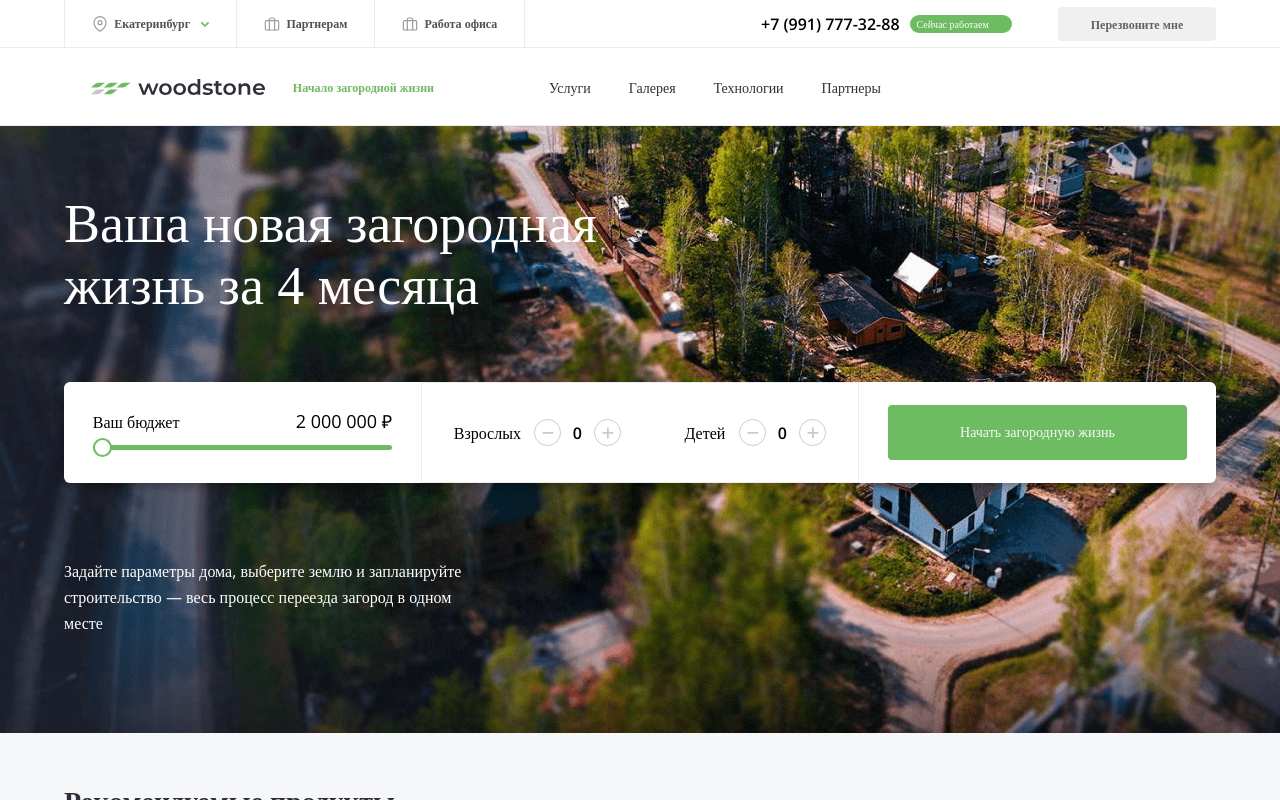
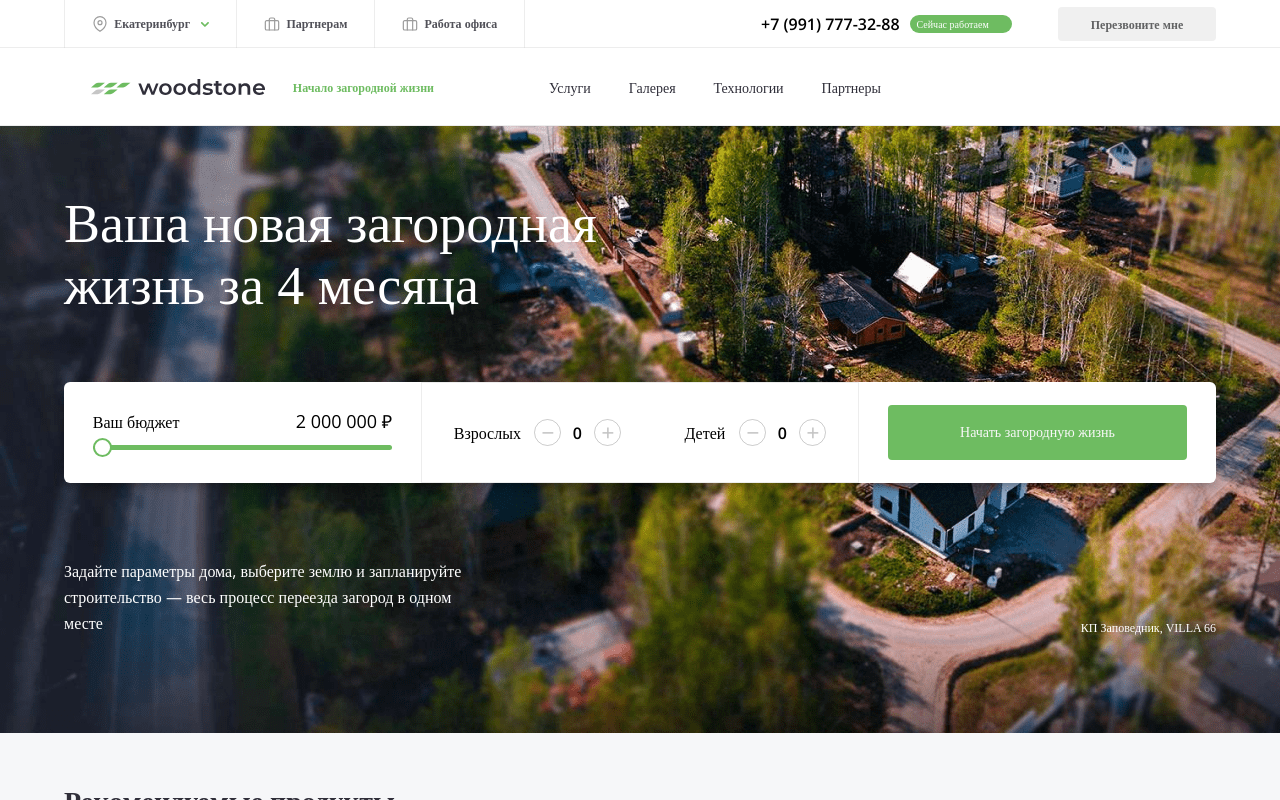
Before and after one commit to Woodstone-Online/woodstone-landing, a React (Create React App) app: page / in a window 1280 px wide. Built offline with nearby package versions, Linux system fonts and the light colour scheme; no server answers; a web font is replaced by a local one.

Commit message:
added bg picture alt

```diff
--- a/src/components/CottageVillages.js
+++ b/src/components/CottageVillages.js
@@ -3,7 +3,7 @@ import shield from '../images/shield.svg';
 import lightning from '../images/lightning.svg';
 import drop from '../images/drop.svg';
 import fire from '../images/fire.svg';
-import { APP_ENDPOINT } from '../constants';
+import { CONFIG } from '../config';
 import * as analytics from '../services/analyticsService';
 import { EventAction, EventCategory } from '../services/analyticsService';
 
@@ -92,7 +92,7 @@ const CottageVillages = () => (
                             </div>
                         </div>
                         <div className="cv-see-more-block">
-                            <a className="cv-see-more-button" href={APP_ENDPOINT} onClick={() => analytics.sendEvent(EventCategory.StartButton, EventAction.viewCottageVillages)}>Посмотреть все</a>
+                            <a className="cv-see-more-button" href={CONFIG.serviceUrl} onClick={() => analytics.sendEvent(EventCategory.StartButton, EventAction.viewCottageVillages)}>Посмотреть все</a>
                             <span className="cv-see-more-text">Более 80 поселков</span>
                         </div>
                     </div>
--- a/src/components/Main.js
+++ b/src/components/Main.js
@@ -3,7 +3,7 @@ import '../styles/Main.scss';
 import minus from '../images/minus.svg';
 import plus from '../images/plus.svg';
 import { numberFormatter } from '../utils/numbers';
-import { APP_ENDPOINT } from '../constants';
+import { CONFIG } from '../config';
 import * as analytics from '../services/analyticsService';
 import { EventAction, EventCategory } from '../services/analyticsService';
 
@@ -19,7 +19,6 @@ const Main = () => {
     const [budget, setBudget] = useState(MIN_BUDGET);
 
     const handleBudgetChange = (event) => {
-        console.log('handleBudgetChange', event)
         setBudget(event.target.value);
     };
 
@@ -39,7 +38,7 @@ const Main = () => {
 
     const makeBudgetText = () => budget < MAX_BUDGET ? `${numberFormatter.format(budget)} ₽` : 'Не важно';
 
-    const makeAppLink = () => `${APP_ENDPOINT}?adults=${adults}&children=${children}&budget=${budget}`;
+    const makeAppLink = () => `${CONFIG.serviceUrl}?adults=${adults}&children=${children}&budget=${budget === MIN_BUDGET ? MAX_BUDGET : budget}`;
 
     return (
         <div className="main-section">
@@ -107,6 +106,7 @@ const Main = () => {
                         </div>
                         <a className="start-button" href={makeAppLink()} onClick={() => analytics.sendEvent(EventCategory.StartButton, EventAction.getStarted)}>Начать загородную жизнь</a>
                     </div>
+                    <p id="bg-alt">КП Заповедник, VILLA 66</p>
                 </div>
             </div>
         </div>
--- a/src/components/Services.js
+++ b/src/components/Services.js
@@ -3,7 +3,7 @@ import family from '../images/family.png';
 import exchange from '../images/flat-to-house.png';
 import entrepreneur from '../images/entrepreneur.png';
 import construction from '../images/construction.png';
-import { APP_ENDPOINT } from '../constants';
+import { CONFIG } from '../config';
 import * as analytics from '../services/analyticsService';
 import { EventAction, EventCategory } from '../services/analyticsService';
 
@@ -13,7 +13,7 @@ const Services = () => (
         <div className="wrapper">
             <h2 className="section-title">Рекомендуемые продукты</h2>
             <div className="services-list">
-                <a href={APP_ENDPOINT} onClick={() => analytics.sendEvent(EventCategory.StartButton, EventAction.serviceMortgage)}>
+                <a href={CONFIG.serviceUrl} onClick={() => analytics.sendEvent(EventCategory.StartButton, EventAction.serviceMortgage)}>
                     <div className="services-item">
                         <img className="service-image" src={family} alt=""></img>
                         <div className="service-texts-block">
@@ -22,7 +22,7 @@ const Services = () => (
                         </div>
                     </div>
                 </a>
-                <a href={APP_ENDPOINT} onClick={() => analytics.sendEvent(EventCategory.StartButton, EventAction.serviceExchange)}>
+                <a href={CONFIG.serviceUrl} onClick={() => analytics.sendEvent(EventCategory.StartButton, EventAction.serviceExchange)}>
                     <div className="services-item">
                         <img className="service-image" src={exchange} alt=""></img>
                         <div className="service-texts-block">
@@ -31,7 +31,7 @@ const Services = () => (
                         </div>
                     </div>
                 </a>
-                <a href={APP_ENDPOINT} onClick={() => analytics.sendEvent(EventCategory.StartButton, EventAction.serviceBuilding)}>
+                <a href={CONFIG.serviceUrl} onClick={() => analytics.sendEvent(EventCategory.StartButton, EventAction.serviceBuilding)}>
                     <div className="services-item">
                         <img className="service-image" src={construction} alt=""></img>
                         <div className="service-texts-block">
@@ -40,7 +40,7 @@ const Services = () => (
                         </div>
                     </div>
                 </a>
-                <a href={APP_ENDPOINT} onClick={() => analytics.sendEvent(EventCategory.StartButton, EventAction.serviceBusiness)}>
+                <a href={CONFIG.serviceUrl} onClick={() => analytics.sendEvent(EventCategory.StartButton, EventAction.serviceBusiness)}>
                     <div className="services-item">
                         <img className="service-image" src={entrepreneur} alt=""></img>
                         <div className="service-texts-block">
--- a/src/config.js
+++ b/src/config.js
@@ -1,5 +1,6 @@
 export const CONFIG = {
-    apiUrl: process.env.REACT_APP_CORE_SERVER_ROOT || 'http://localhost:8080/api',
-    gaTrackingId: process.env.REACT_APP_GA_TRACKER_ID || 'UA-111111111-0',
-    facebookPixelId: process.env.REACT_APP_FACEBOOK_PIXEL_ID || '424242',
+    apiUrl: process.env.REACT_APP_CORE_SERVER_ROOT,
+    serviceUrl: process.env.REACT_APP_SERVICE_URL,
+    gaTrackingId: process.env.REACT_APP_GA_TRACKER_ID,
+    facebookPixelId: process.env.REACT_APP_FACEBOOK_PIXEL_ID,
 };
--- a/src/constants/index.js
+++ b/src/constants/index.js
@@ -1,5 +1,3 @@
-export const APP_ENDPOINT = 'https://app.woodstone.online';
-
 export const InterestType = {
     Showcase: 4,
     PDF: 5,
--- a/src/styles/Main.scss
+++ b/src/styles/Main.scss
@@ -22,11 +22,11 @@
     .container {
         @include iPad {
             display: grid;
-            grid-template-columns: 100%;
+            // grid-template-columns: 100%;
             grid-template-areas:
-                "title"
-                "widget"
-                "description";
+                "title title"
+                "widget widget"
+                "description bg-alt";
         }
     }
 
@@ -79,6 +79,26 @@
             margin-top: 60px;
             font-size: 16px;
             max-width: 411px;
+        }
+    }
+
+    #bg-alt {
+        display: none;
+        text-align: right;
+        width: 100%;
+
+        @include iPad {
+            display: inline;
+            margin-top: 86px;
+            font-size: 10px;
+            line-height: 26px;
+            grid-area: bg-alt;
+        }
+
+        @include desktop {
+            display: inline;
+            margin-top: 132px;
+            font-size: 12px;
         }
     }
 
```
Also changed, not shown: 1 other file (tests, documents, lock files or other folders).
